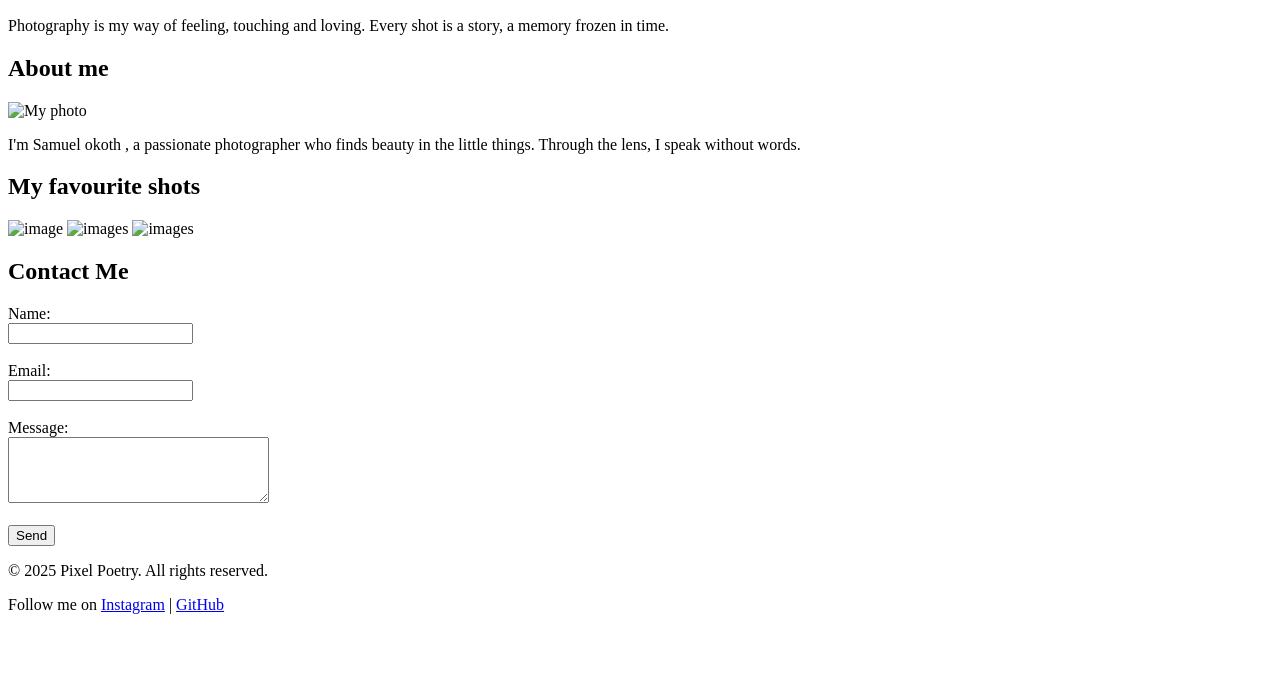
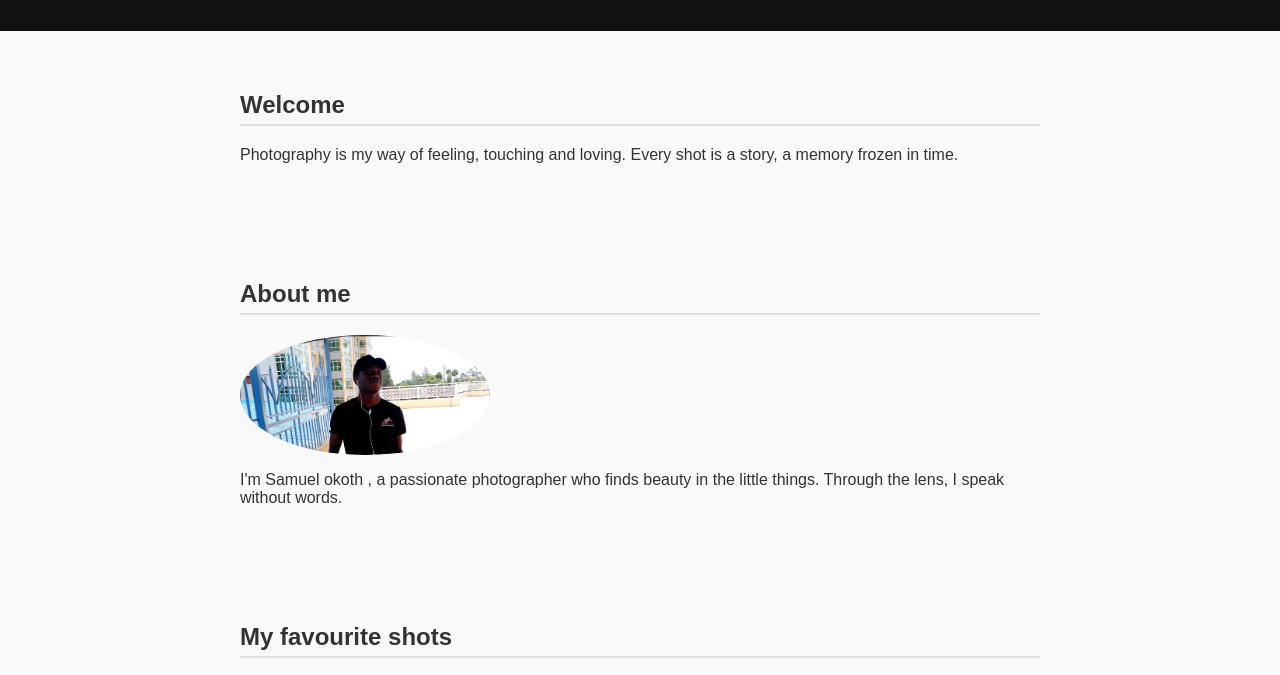
Before and after one commit to Samuelokoth9/Pixel-poetry, a plain HTML site: page index.html in a window 1280 px wide. Shown: the part 148-823 px from the top of the page. Before the commit the page ends 800 px from the top, so only its background shows below. Drawn offline with Linux system fonts and the light colour scheme; the site is published under a folder, as on GitHub Pages, so addresses that start at the root find nothing.

Commit message:
Fixed image paths

```diff
--- a/index.html
+++ b/index.html
@@ -1,11 +1,13 @@
 <!DOCTYPE html>
 <html lang="en">
+
 <head>
     <meta charset="UTF-8">
     <meta name="viewport" content="width=device-width, initial-scale=1.0">
     <title>Pixel Poetry</title>
-    <link rel="stylesheet" href="/style.css">
+    <link rel="stylesheet" href="style.css">
 </head>
+
 <body>
     <header>
         <h1>Pixel Poetry</h1>
@@ -18,15 +20,16 @@
     </section>
     <section id="biography">
         <h2>About me</h2>
-<img src="/images/photo1.png" alt="My photo">
-<p>I'm Samuel okoth , a passionate photographer who finds beauty in the little things. Through the lens, I speak without words. </p>
+        <img src="images/photo 1.jpg" alt="My photo">
+        <p>I'm Samuel okoth , a passionate photographer who finds beauty in the little things. Through the lens, I speak
+            without words. </p>
     </section>
     <section id="gallery">
         <h2>My favourite shots</h2>
         <div class="gallery">
-    <img src="/images/photo2.jpg" alt="image">
-    <img src="/images/photo3.jpg" alt="images">
-    <img src="/images/photo4.jpg" alt="images">
+            <img src="images/photo2.jpg" alt="image">
+            <img src="images/photo3.jpg" alt="images">
+            <img src="images/photo4.jpg" alt="images">
         </div>
     </section>
     <section id="contact">
@@ -57,4 +60,5 @@
 
     </footer>
 </body>
+
 </html>
```
Also changed, not shown: images/photo 1.jpg (renamed from images/photo1.png). Lines whose indentation alone changed are shown as unchanged.
